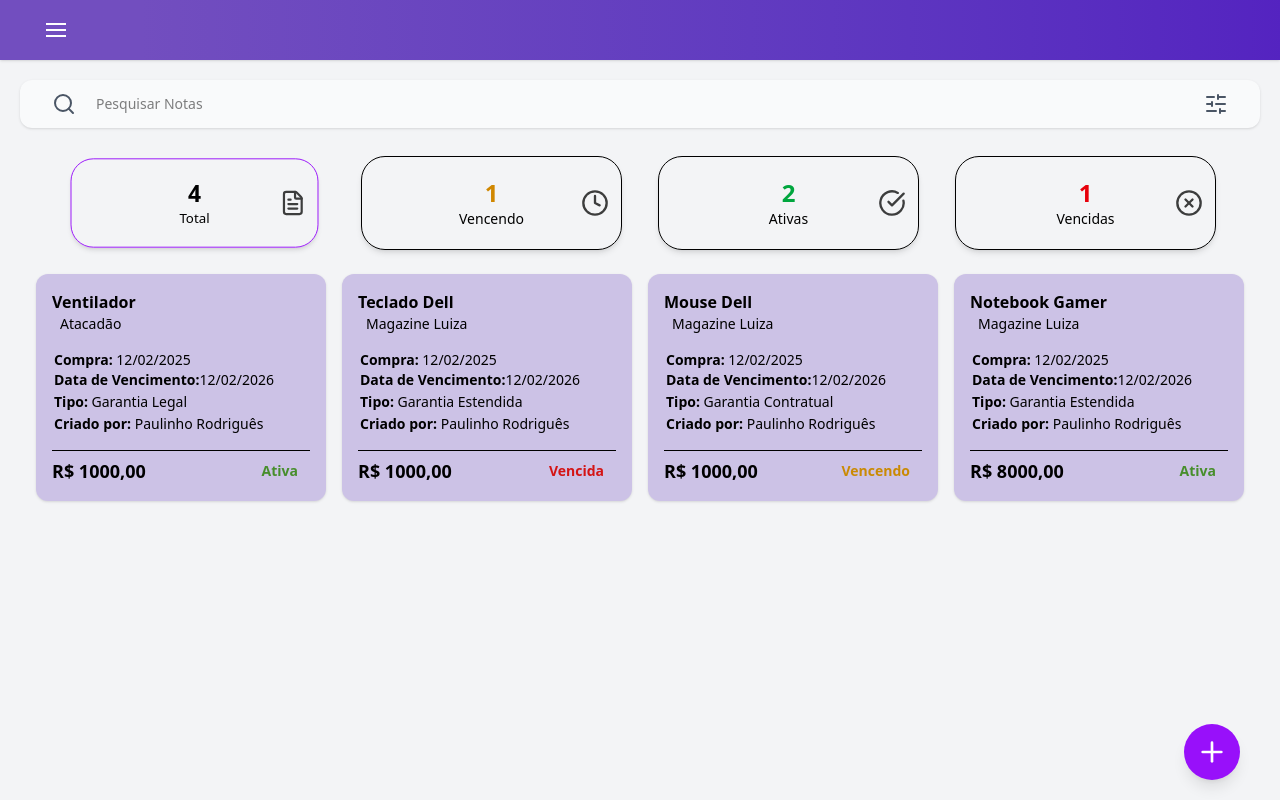
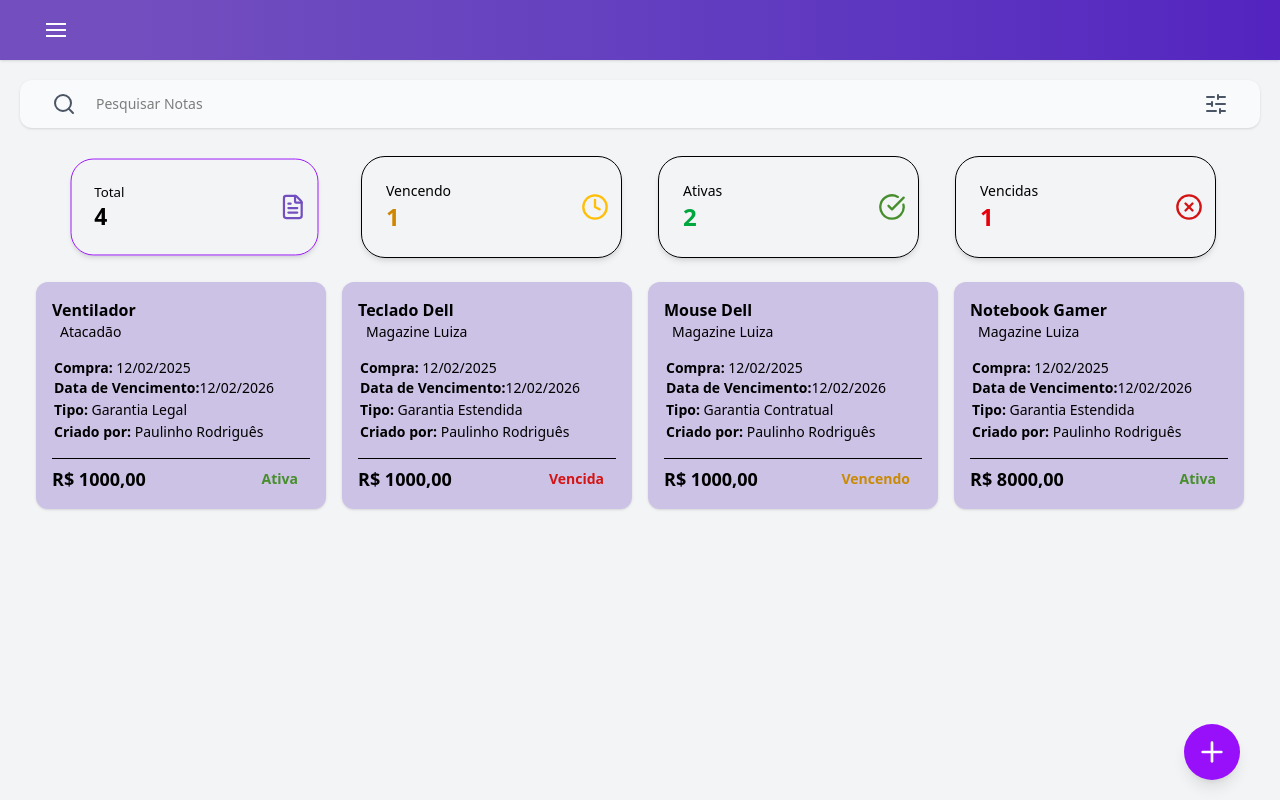
Before and after one commit to elielsondev/projeto_app_controle_de_garantia, a React (Vite) app: page /home in a window 1280 px wide. Built offline with nearby package versions, Linux system fonts and the light colour scheme; sample sign-in values are in the browser's storage.

Commit message:
Icon Change

```diff
--- a/src/components/SummaryCard.tsx
+++ b/src/components/SummaryCard.tsx
@@ -21,26 +21,35 @@ const valueColors: Record<ResumoItem["status"], string> = {
   expired: "text-red-600",
 };
 
+const iconColors: Record<ResumoItem["status"], string> = {
+  total: "#724EBF",
+  expiring: "#FFBE07",
+  active: "#478E2C",
+  expired: "#D41414",
+};
+
 const SummaryCard = ({ title, value, status, isActive, onClick }: SummaryCardProps) => {
+  const Icon = statusIcons[status];
+  const iconColor = iconColors[status];
+
   return (
     <div
       onClick={() => onClick(status)}
       className={`
-        relative cursor-pointer rounded-2xl sm:rounded-3xl p-2 m-1 sm:p-4 md:p-5
+        relative cursor-pointer rounded-2xl sm:rounded-3xl p-6 m-1 sm:p-5 md:p-6
         shadow-md border transition-all duration-300
         ${isActive ? "border-purple-600 scale-95" : "hover:scale-98"}
       `}
     >
-      <p className={`text-lg sm:text-xl md:text-2xl font-bold ${valueColors[status]}`}>
-        {value}
-      </p>
-      <p className="text-xs sm:text-sm">{title}</p>
+      <div className="flex flex-col text-left">
+        <p className="font-medium text-xs sm:text-sm">{title}</p>
+        <p className={`text-lg sm:text-xl md:text-2xl font-bold ${valueColors[status]}`}>
+          {value}
+        </p>
+      </div>
 
-      <span className="absolute right-3 top-1/2 -translate-y-1/2 opacity-75">
-        {(() => {
-          const Icon = statusIcons[status];
-          return <Icon className="w-7 h-7" />;
-        })()}
+      <span className="absolute right-3 top-1/2 -translate-y-1/2">
+        <Icon className="w-7 h-7" style={{ color: iconColor }} />
       </span>
     </div>
   );
```
